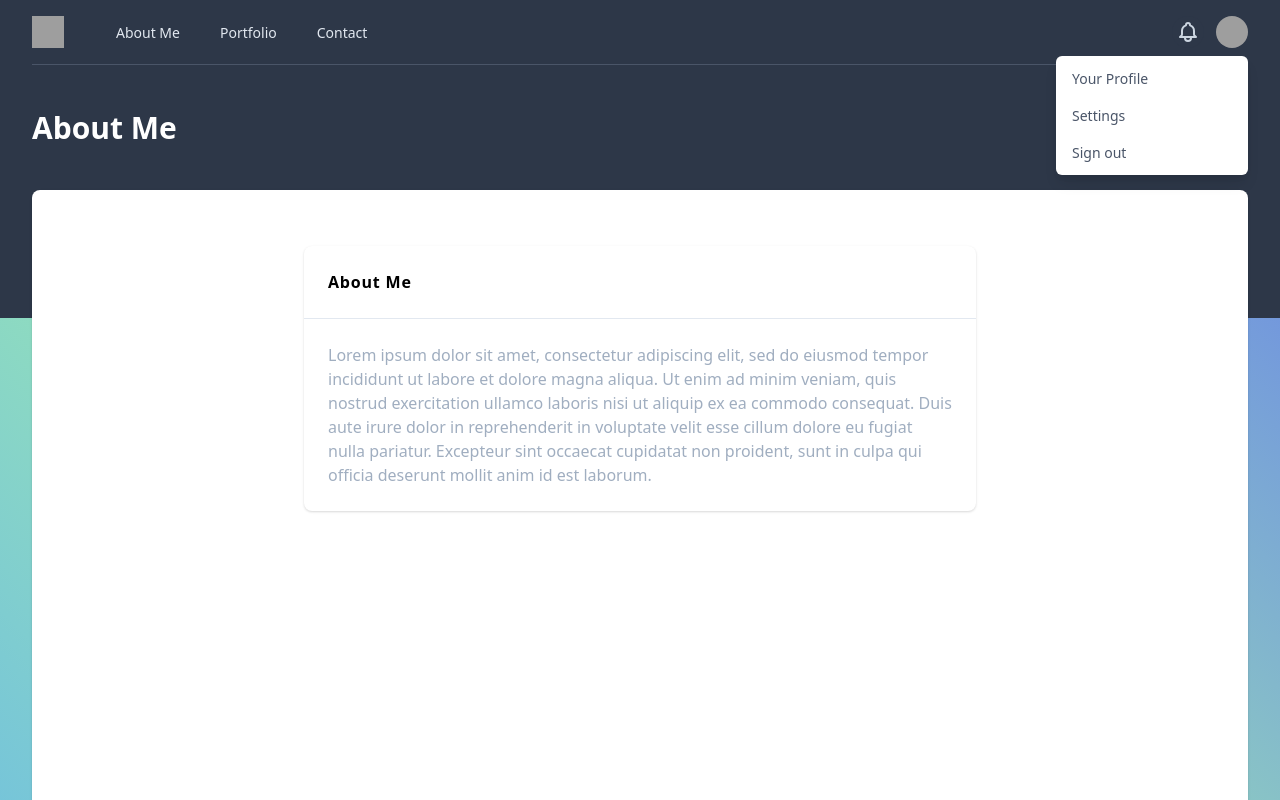
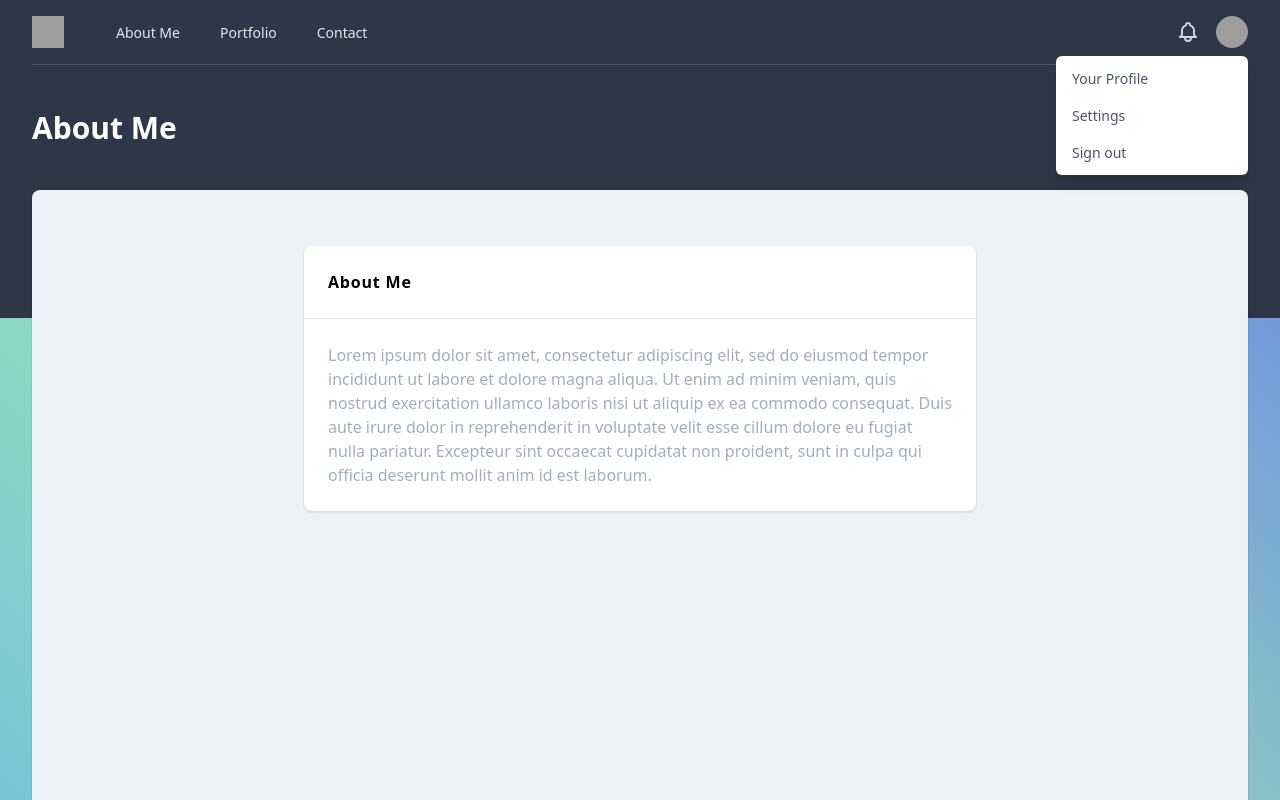
Before and after one commit to emmastotz/nuxt-portfolio, a Nuxt app: page / in a window 1280 px wide. Shown: the top 800 px of the page. Built offline with nearby package versions, Linux system fonts and the light colour scheme; grey boxes are pictures that could not be loaded.

Commit message:
feat: bg-gray-200

```diff
--- a/layouts/default.vue
+++ b/layouts/default.vue
@@ -6,7 +6,7 @@
     <!-- Overlay -->
     <main class="-mt-32">
       <div class="max-w-7xl mx-auto pb-12 px-4 sm:px-6 lg:px-8">
-        <div class="bg-white rounded-lg shadow px-5 py-6 sm:px-6">
+        <div class="bg-gray-200 rounded-lg shadow px-5 py-6 sm:px-6">
           <div class="rounded-lg min-h-screen">
             <Nuxt />
           </div>
```
